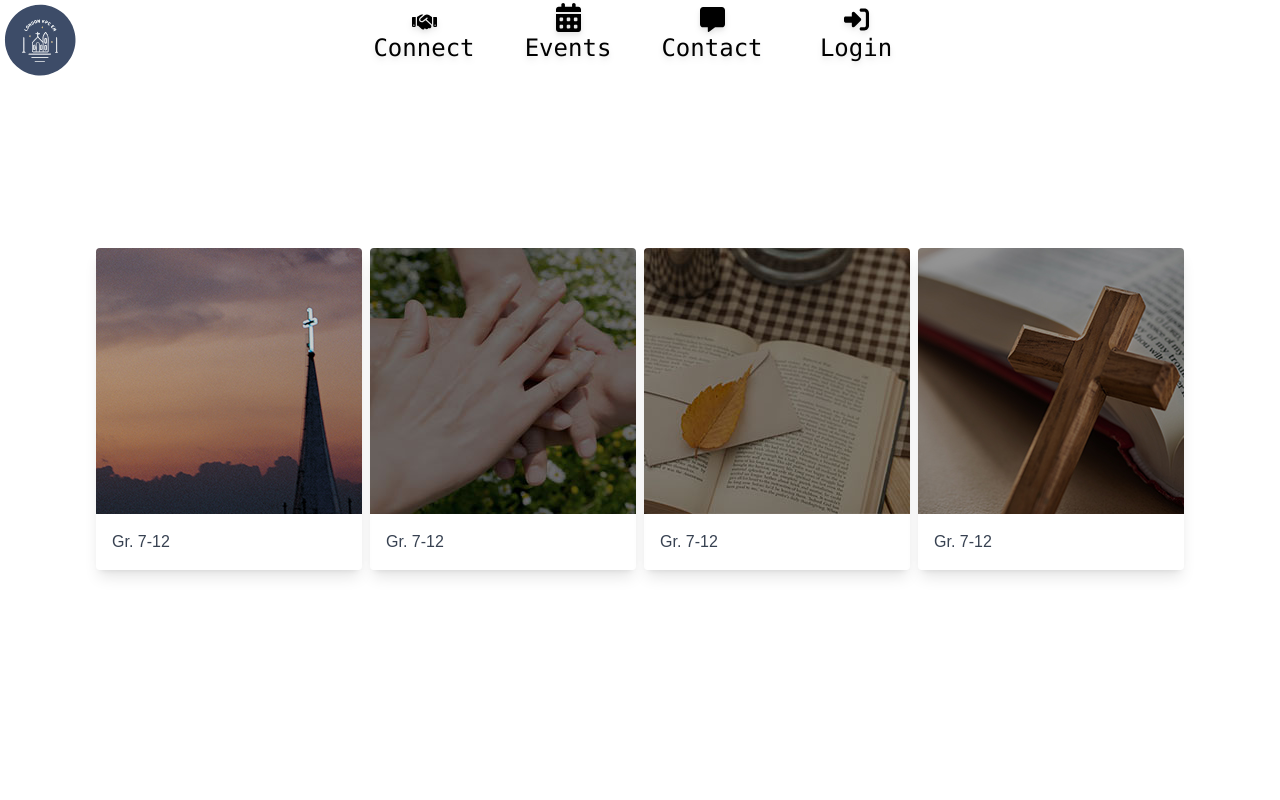
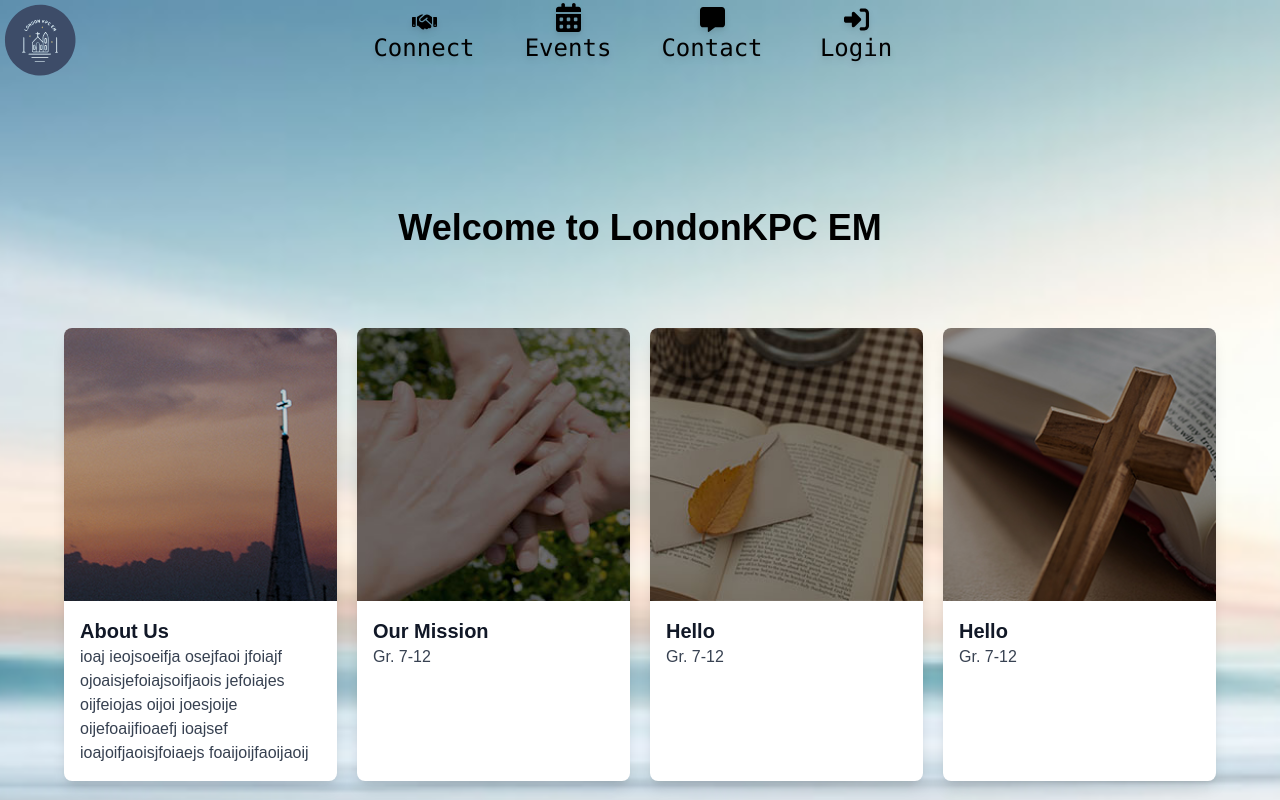
Before and after one commit to LondonKPC/lkpc-frontend, a Next.js app: page / in a window 1280 px wide. Shown: the top 800 px of the page. Built offline with nearby package versions, Linux system fonts and the light colour scheme.

Commit message:
add home-page card placeholders

```diff
--- a/app/home/page.tsx
+++ b/app/home/page.tsx
@@ -1,27 +1,35 @@
 import React from "react";
 import HomeCard from "@/components/home_card/HomeCard";
+import background from "@/images/background.png";
 import box1 from "@/images/boxes/box1.jpg";
 import box2 from "@/images/boxes/box2.jpg";
 import box3 from "@/images/boxes/box3.jpg";
 import box4 from "@/images/boxes/box4.jpg";
 
-
 function Home() {
   return (
-    <div className="h-full">
+    <div className="h-full w-full flex justify-center">
       <div
-        className="flex justify-center items-center w-full h-full bg-cover md:bg-full bg-center"
-        //style={{ backgroundImage: `url(${churchBackground.src})` }}
+        className="flex justify-center bg-cover w-full md:bg-full bg-center"
+        style={{ backgroundImage: `url(${background.src})` }}
       >
         {/* Desktop */}
-        <div className="bg-white w-full h-full bg-opacity-50">
-          <div className="flex flex-col items-center justify-center my-52">
-            <h1 className="text-white text-4xl font-bold">Connect With Us</h1>
-            <div className="grid gap-2 lg:grid-cols-4 md:grid-cols-2">
-              <HomeCard imageSrc={box1} description="Gr. 7-12" />
-              <HomeCard imageSrc={box2} description="Gr. 7-12" />
-              <HomeCard imageSrc={box3} description="Gr. 7-12" />
-              <HomeCard imageSrc={box4} description="Gr. 7-12" />
+        <div className="w-[90%]">
+          <div className="flex flex-col items-center justify-center my-52 space-y-10">
+            <h1 className="text-black text-center text-4xl font-bold mb-10"> Welcome to LondonKPC EM</h1>
+            <div className="grid gap-5 lg:grid-cols-4 md:grid-cols-2 justify-center">
+              <HomeCard
+                imageSrc={box1}
+                title="About Us"
+                description="ioaj ieojsoeifja osejfaoi jfoiajf ojoaisjefoiajsoifjaois jefoiajes oijfeiojas oijoi joesjoije oijefoaijfioaefj ioajsef ioajoifjaoisjfoiaejs foaijoijfaoijaoij"
+              />
+              <HomeCard
+                imageSrc={box2}
+                title="Our Mission"
+                description="Gr. 7-12"
+              />
+              <HomeCard imageSrc={box3} title="Hello" description="Gr. 7-12" />
+              <HomeCard imageSrc={box4} title="Hello" description="Gr. 7-12" />
             </div>
           </div>
         </div>
--- a/app/page.tsx
+++ b/app/page.tsx
@@ -3,7 +3,7 @@ import Home from "./home/page";
 
 export default function Main(): React.ReactNode {
   return (
-    <main className="h-full">
+    <main>
       <Home />
     </main>
   );
--- a/components/home_card/HomeCard.tsx
+++ b/components/home_card/HomeCard.tsx
@@ -3,14 +3,16 @@ import Image, { StaticImageData } from 'next/image';
 
 interface HomeCardProps {
   imageSrc: StaticImageData;
+  title: string;
   description: string;
 }
 
-const HomeCard: React.FC<HomeCardProps> = ({ imageSrc, description }) => {
+const HomeCard: React.FC<HomeCardProps> = ({ imageSrc,title, description }) => {
   return (
-    <div className="max-w-sm rounded overflow-hidden shadow-lg">
-      <Image src={imageSrc} alt="Card Image" className="w-full" />
-      <div className="px-4 py-4">
+    <div className="max-w-sm rounded-lg shadow-lg bg-white">
+      <Image src={imageSrc} alt="Card Image" className="w-full rounded-t-lg" />
+      <div className="px-4 py-4 ">
+        <h1 className="text-gray-900 font-bold text-xl">{title}</h1>
         <p className="text-gray-700 text-base">{description}</p>
       </div>
     </div>
```
Also changed, not shown: images/background.png (added), 1 other file (tests, documents, lock files or other folders).
